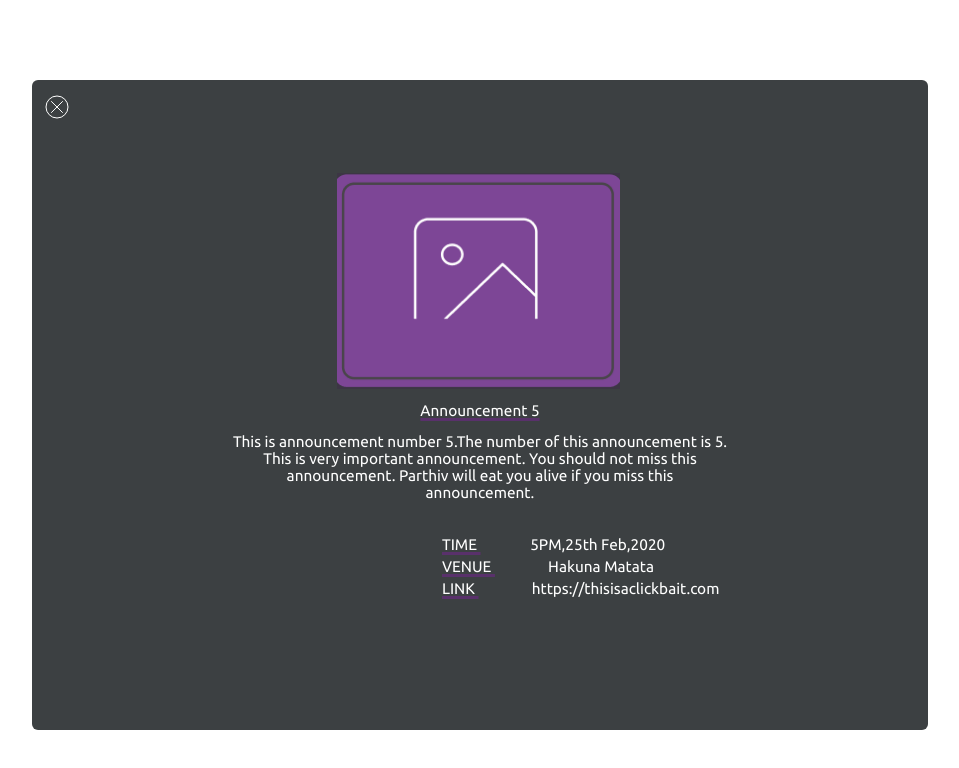
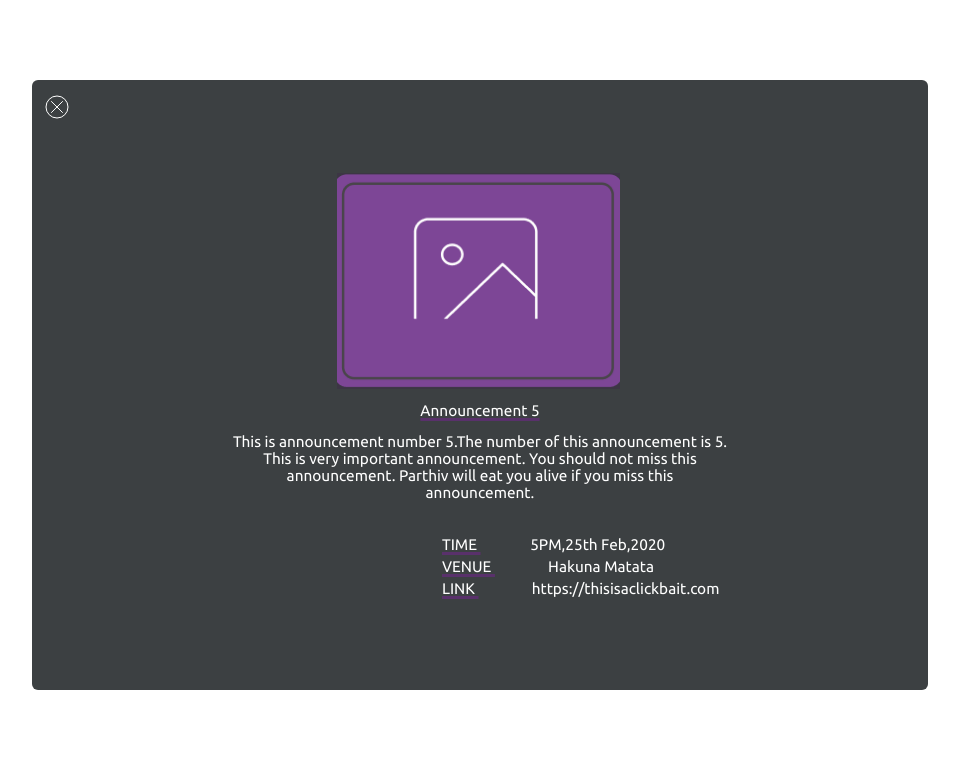
Before and after one commit to lavanya-rao-k-18/misttask2.github.io, a plain HTML site: page index.html in a window 1280 px wide. Shown: the whole page, without its empty margins (160-1119 px from the left). Drawn offline with Linux system fonts and the light colour scheme.

Commit message:
Update style.css

```diff
--- a/style.css
+++ b/style.css
@@ -12,7 +12,7 @@
     right: 15%;
     top: 10%;
     bottom: 10%;
-    height: 650px;
+    height: 610px;
     width: 900px;
     border-radius: 6px;
      background: #3C4042;
```
